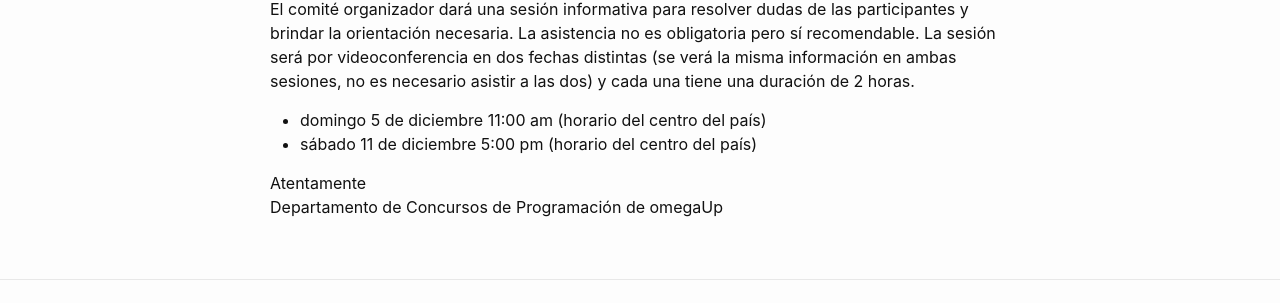
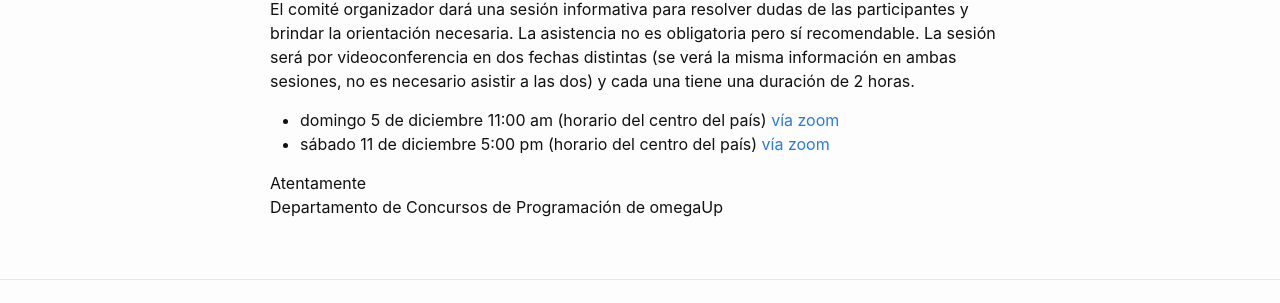
Before and after one commit to omegaup/OFMI-website, a Jekyll site: the page built from index.md, in a window 1280 px wide. Shown: the part 1451-1754 px from the top of the page. Built offline with Jekyll 4.4.1, drawn with Linux system fonts in a browser that asks for light colours.

Commit message:
add zoom links

```diff
--- a/index.md
+++ b/index.md
@@ -42,8 +42,8 @@ Adicionalmente, te invitamos a unirte al [servidor de Discord de omegaUp](https:
 
 El comité organizador dará una sesión informativa para resolver dudas de las participantes y brindar la orientación necesaria. La asistencia no es obligatoria pero sí recomendable. La sesión será por videoconferencia en dos fechas distintas (se verá la misma información en ambas sesiones, no es necesario asistir a las dos) y cada una tiene una duración de 2 horas.
 
-* domingo 5 de diciembre 11:00 am (horario del centro del país)
-* sábado 11 de diciembre 5:00 pm (horario del centro del país)
+* domingo 5 de diciembre 11:00 am (horario del centro del país) [vía zoom](https://zoom.us/j/98969742539?pwd=MEl6ZVRzNzkrUjhpNk85NGowbGhpdz09)
+* sábado 11 de diciembre 5:00 pm (horario del centro del país) [vía zoom](https://zoom.us/j/97862872695?pwd=R1JZMlNLTGVPUDJqcjgrTks1NTdudz09)
 
 Atentamente
 Departamento de Concursos de Programación de omegaUp
```
